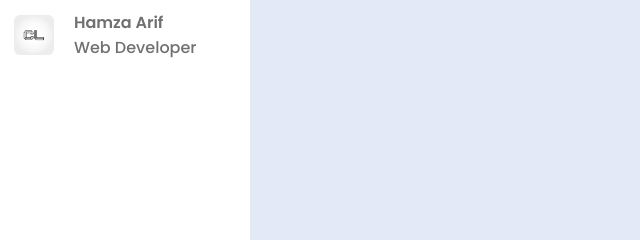
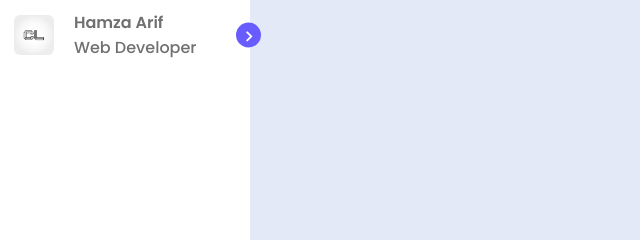
Before and after one commit to HamzaArif538/Responsive-Sidebar-Menu, a plain HTML site: page index.html in a window 1280 px wide. Shown: the top 240 px of the page, 0-640 px from the left. Drawn offline with nearby package versions, Linux system fonts and the light colour scheme; a web font is replaced by a local one.

Commit message:
adding colors

```diff
--- a/index.html
+++ b/index.html
@@ -23,6 +23,8 @@
                     <span class="progession">Web Developer</span>
                 </div>
             </div>
+
+            <i class='bx bx-chevron-right toggle'></i>
         </header>
     </nav>
 </body>
--- a/style.css
+++ b/style.css
@@ -58,6 +58,11 @@ body{
     background: var(--sidebar-color);
 }
 
+.sideBar header{
+    position: relative;
+
+}
+
 .sideBar .image-text img{
     width: 40px;
     border-radius: 6px;
@@ -80,3 +85,19 @@ header .image-text .header-text{
 .header-text .profession{
     margin-top: -2px;
 }
+
+.sideBar header .toggle{
+    position: absolute;
+    top: 50%;
+    right: -25px;
+    transform: translateY(-50%);
+    height: 25px;
+    width: 25px;
+    background: var(--primary-color);
+    display: flex;
+    align-items: center;
+    justify-content: center;
+    border-radius: 50%;
+    color: var(--sidebar-color);
+    font-size: 22px;
+}
```
